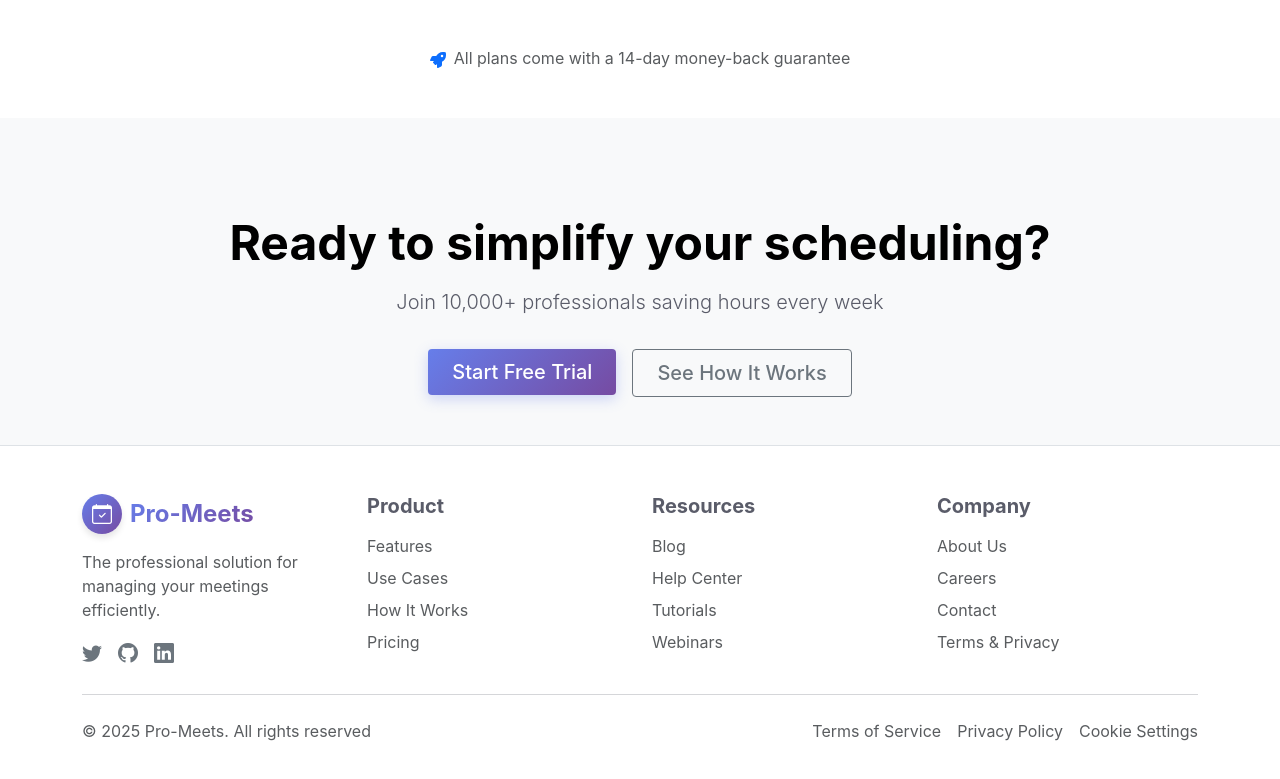
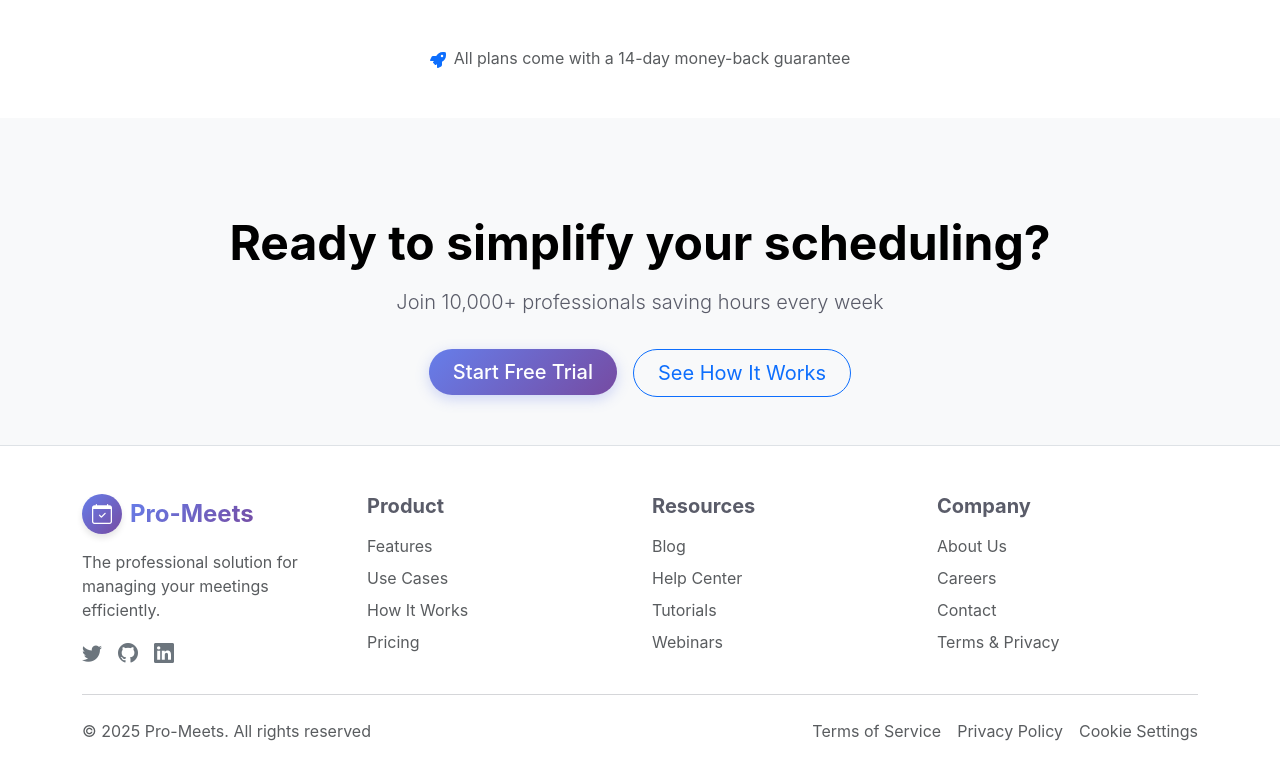
Before and after one commit to juliotorresmoreno/pro-meet-ui, a Next.js app: page / in a window 1280 px wide. Shown: the part 3182-3961 px from the top of the page. Built offline with nearby package versions, Linux system fonts and the light colour scheme; no server answers.

Commit message:
feat: enhance button styles and update CallToAction component for improved UX

```diff
--- a/src/app/globals.css
+++ b/src/app/globals.css
@@ -121,6 +121,11 @@ body {
   box-shadow: 0 6px 12px rgba(0, 0, 0, 0.15) !important;
 }
 
+.btn:hover {
+  transform: translateY(-2px);
+  box-shadow: 0 6px 12px rgba(0, 0, 0, 0.15) !important;
+}
+
 .bg-gradient-light {
   background: linear-gradient(
     135deg,
--- a/src/components/CallToAction.tsx
+++ b/src/components/CallToAction.tsx
@@ -57,21 +57,22 @@ const CallToAction = ({ language = "en" }: CTAProps) => {
       padding="lg"
     >
       <div className="d-flex flex-wrap justify-content-center gap-3 pt-3">
-        <Link href="/register" passHref>
+        <Link href="/register">
           <Button
             color="primary"
             size="lg"
-            className="rounded-1 px-4 fw-medium"
+            className="rounded-pill px-4 fw-medium"
           >
             {t.ctaPrimary}
           </Button>
         </Link>
 
-        <Link href="/demo" passHref>
+        <Link href="/demo">
           <Button
             outline
+            color="primary"
             size="lg"
-            className="rounded-1 px-4 fw-medium"
+            className="rounded-pill px-4"
           >
             {t.ctaSecondary}
           </Button>
```
